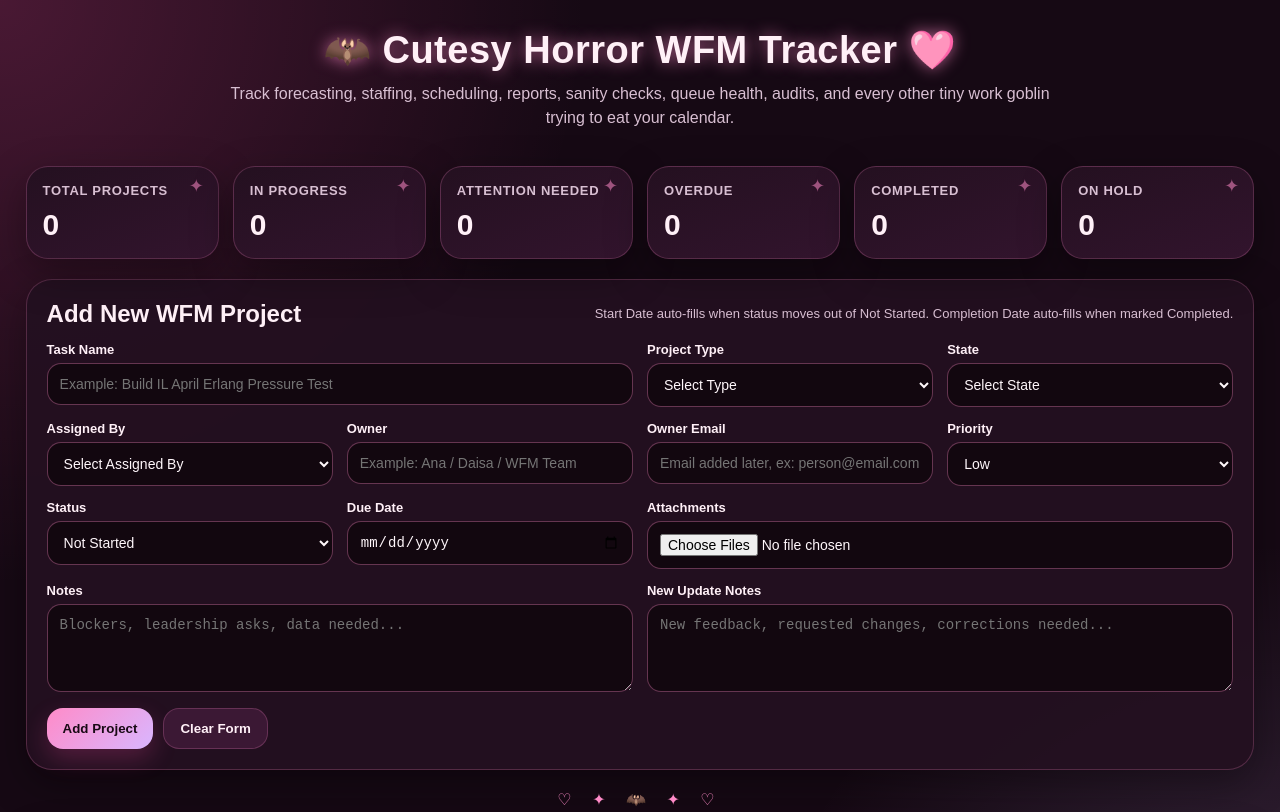
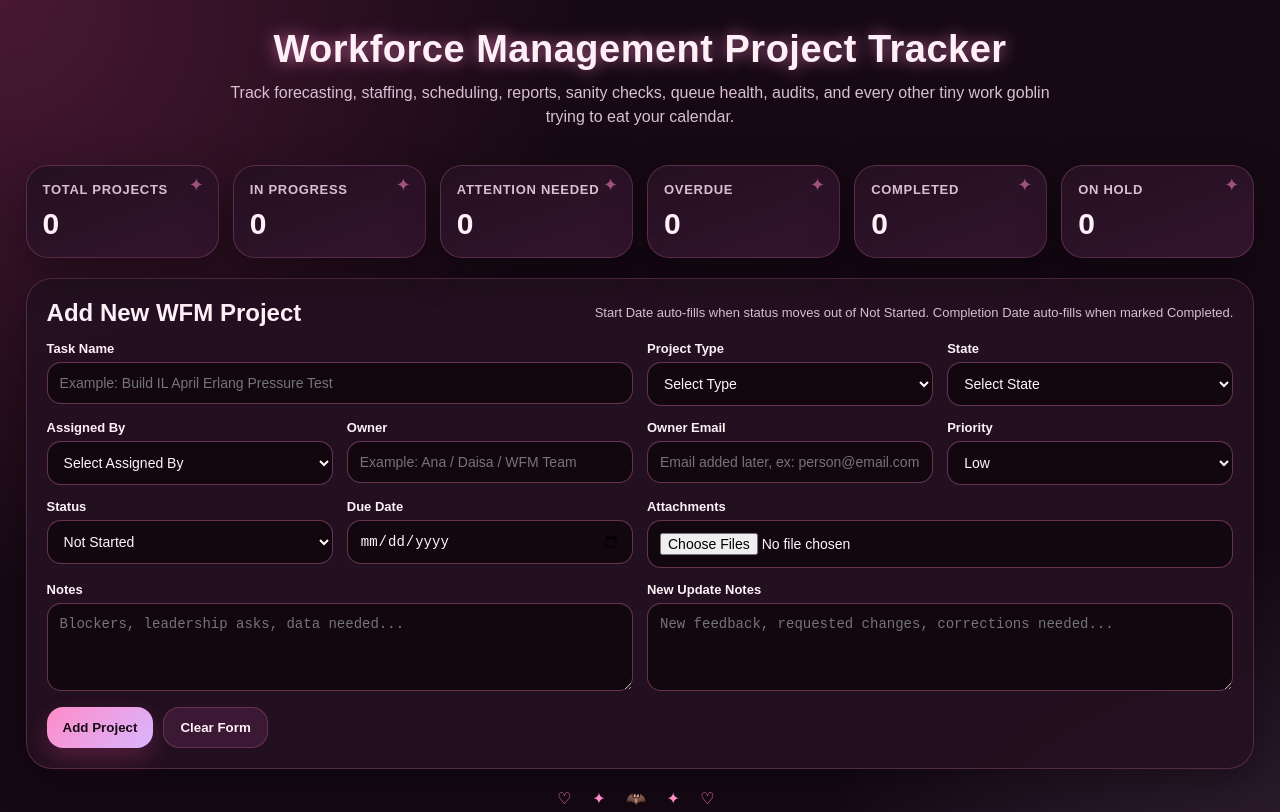
Before and after one commit to daihuff/wfm-tracker, a plain HTML site: page index.html in a window 1280 px wide. Shown: the top 812 px of the page. Drawn offline with Linux system fonts and the light colour scheme.

Commit message:
Update index.html

```diff
--- a/index.html
+++ b/index.html
@@ -3,7 +3,7 @@
 <head>
   <meta charset="UTF-8" />
   <meta name="viewport" content="width=device-width, initial-scale=1.0" />
-  <title>WFM Tracker</title>
+<title>Workforce Management Project Tracker</title>
   <style>
     :root {
       --bg: #160914;
@@ -353,8 +353,8 @@
 </head>
 <body>
   <header>
-    <h1>🦇 Cutesy Horror WFM Tracker 🩷</h1>
-    <p>Track forecasting, staffing, scheduling, reports, sanity checks, queue health, audits, and every other tiny work goblin trying to eat your calendar.</p>
+<h1>Workforce Management Project Tracker</h1>
+<p>Track forecasting, staffing, scheduling, reports, sanity checks, queue health, audits, and every other tiny work goblin trying to eat your calendar.</p>
   </header>
 
   <main class="wrap">
```
